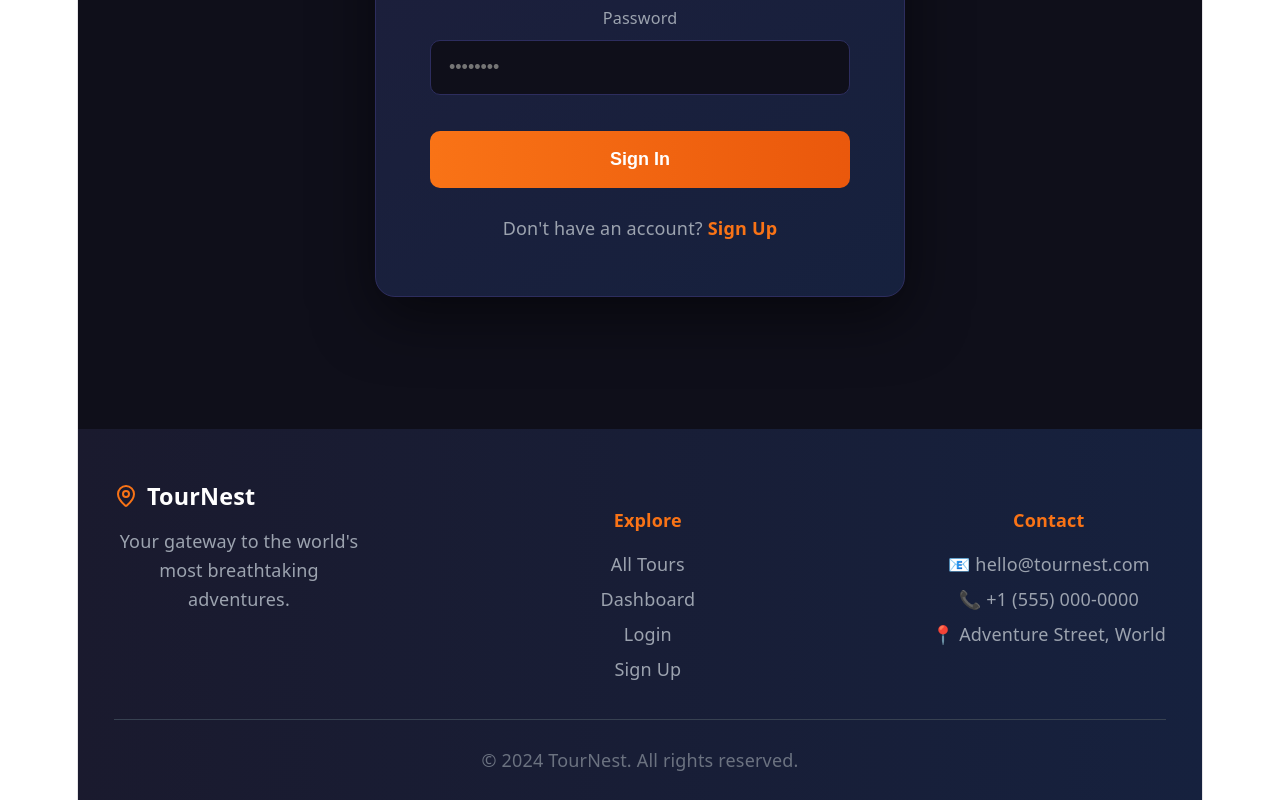
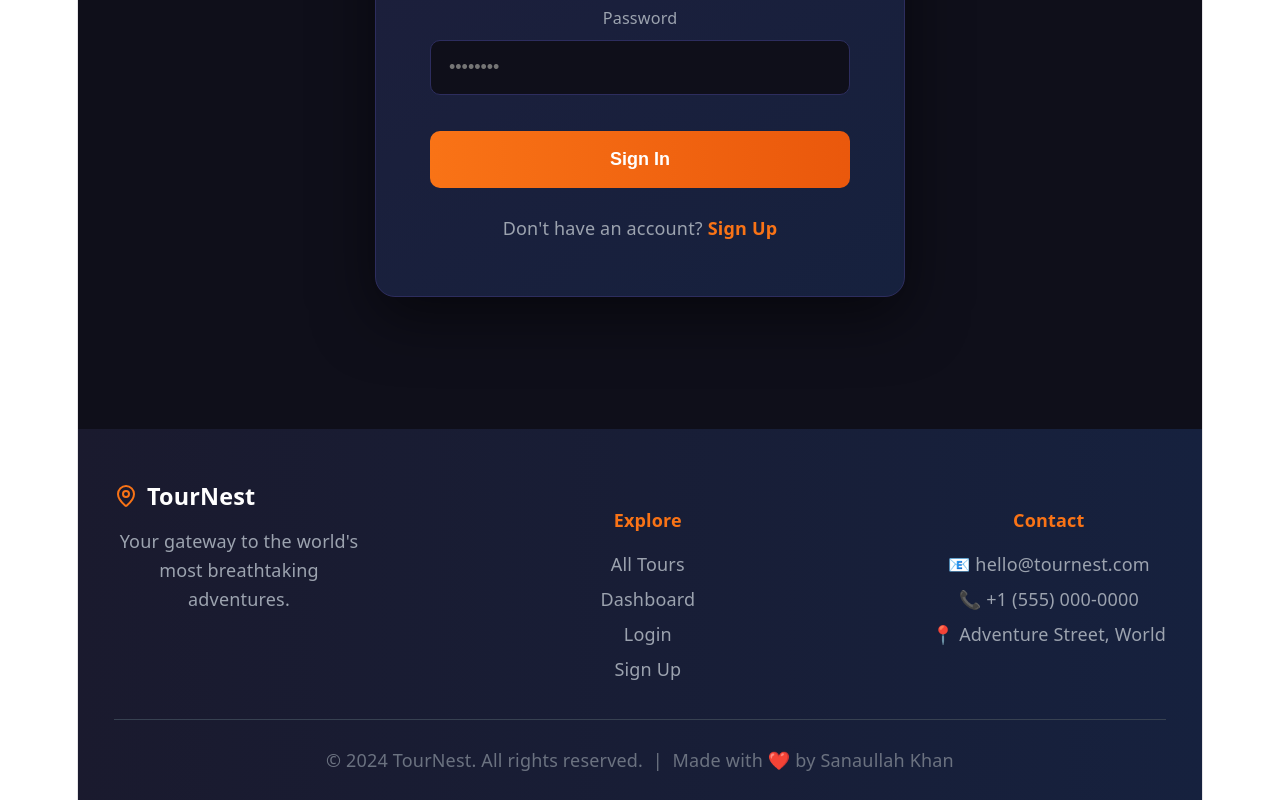
Before and after one commit to Sanaullahkhan10/tournest-frontend, a React (Vite) app: page /login in a window 1280 px wide. Shown: the part 523-1323 px from the top of the page. Built offline with nearby package versions, Linux system fonts and the light colour scheme.

Commit message:
Add made by Sanaullah Khan in footer

```diff
--- a/src/components/Footer.jsx
+++ b/src/components/Footer.jsx
@@ -98,7 +98,8 @@ function Footer() {
           color: "#6b7280",
         }}
       >
-        © 2024 TourNest. All rights reserved.
+        © 2024 TourNest. All rights reserved. &nbsp;|&nbsp; Made with ❤️ by
+        Sanaullah Khan
       </div>
     </footer>
   );
```
